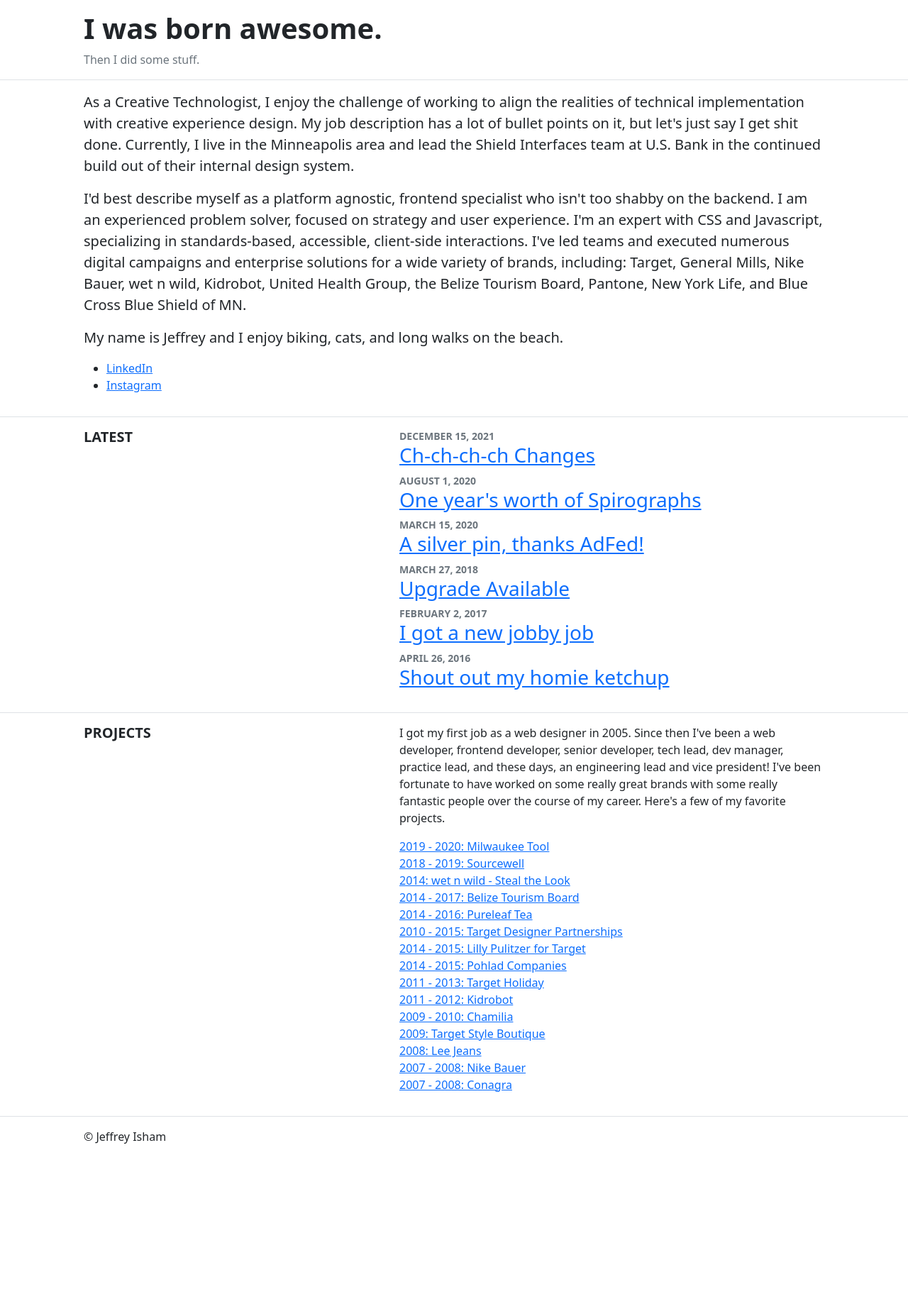
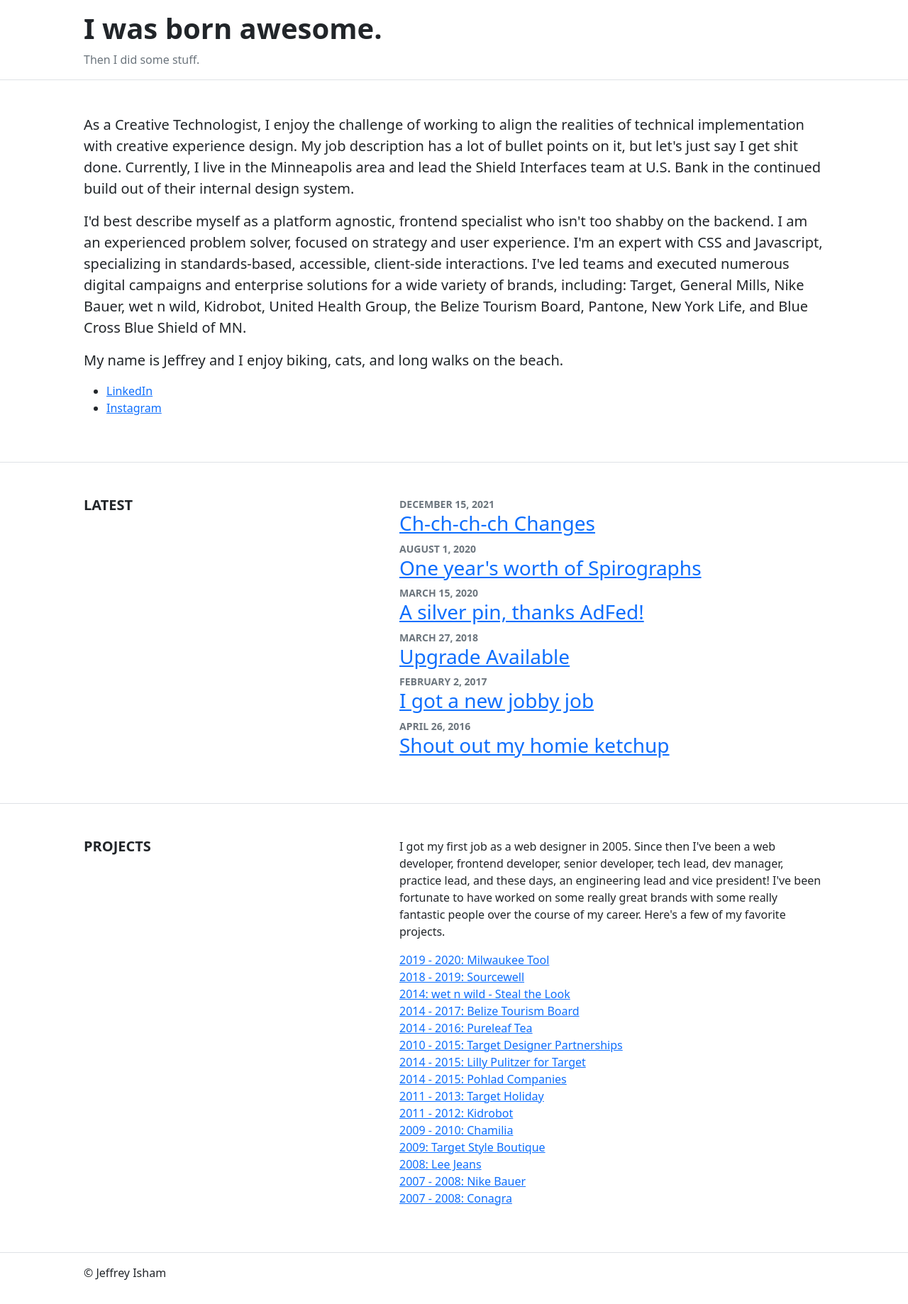
Before and after one commit to jeffreyisham/jeffreyisham.github.io, a Jekyll site: the page built from index.html, in a window 1280 px wide. Shown: the whole page at 71% size. Built offline with Jekyll 4.4.1, drawn with Linux system fonts in a browser that asks for light colours; before the commit the page ends 1646 px from its top, so only the background shows below that.

Commit message:
Update home.html

```diff
--- a/_layouts/home.html
+++ b/_layouts/home.html
@@ -13,13 +13,13 @@
     {% include site-header.html %}
 
     <div class="border-bottom">
-      <div class="container p-3 px-md-5">
+      <div class="container p-3 p-md-5">
         {{ content }}
       </div>
     </div>
 
     <div class="border-bottom">
-      <div class="container  p-3 px-md-5">
+      <div class="container  p-3 p-md-5">
 
         <div class="row">
           <div class="col-lg-5">
@@ -41,7 +41,7 @@
     </div>
 
     <div class="border-bottom">
-      <div class="container p-3 px-md-5">
+      <div class="container p-3 p-md-5">
 
         <div class="row">
           <div class="col-lg-5">
```
